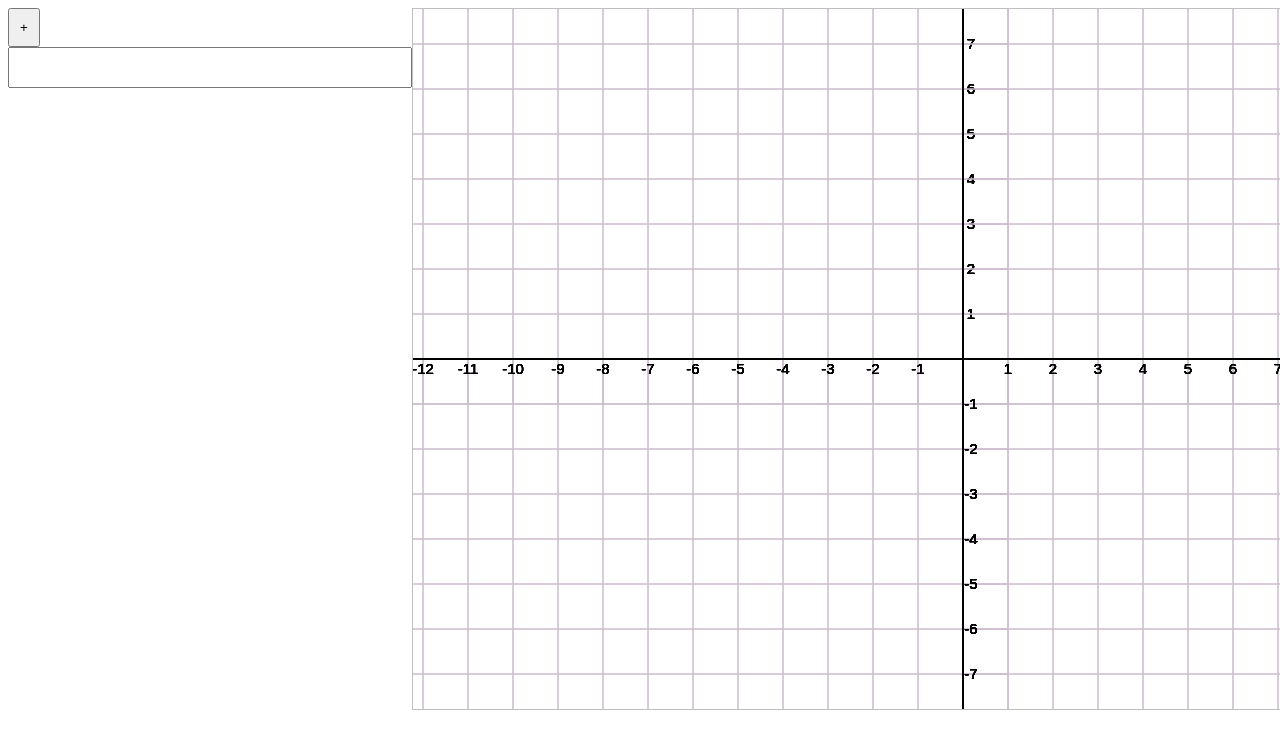
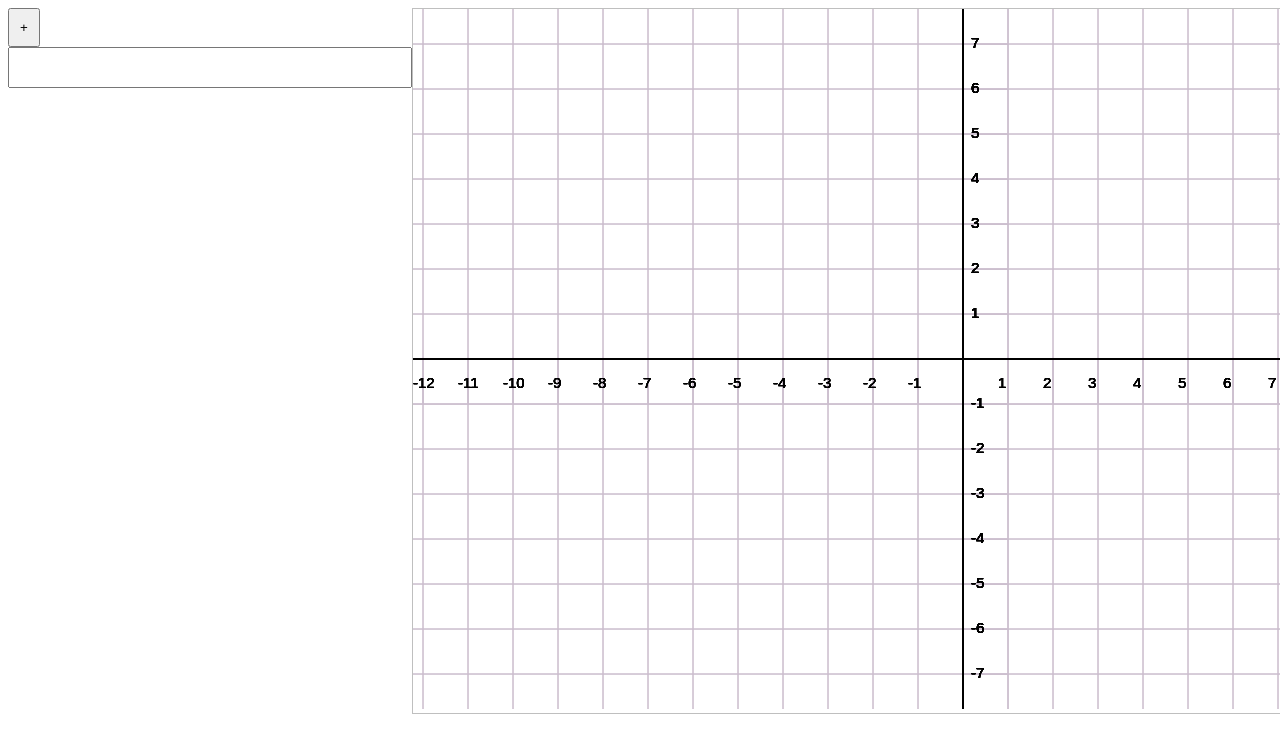
Before and after one commit to aabiji/quokka, a website built with Vite: page index.html in a window 1280 px wide. Shown: the top 748 px of the page. Built offline with nearby package versions, Linux system fonts and the light colour scheme.

Commit message:
Abstract away our canvas implementation

```diff
--- a/index.html
+++ b/index.html
@@ -12,7 +12,7 @@
                 <button id="add">+</button>
                 <div id="expressions"></div>
             </div>
-            <canvas id="graph"></canvas>
+            <div id="graph"><canvas></canvas></div>
         </div>
         <script type="module" src="/src/main.ts"></script>
     </body>
--- /dev/null
+++ b/src/canvas.ts
@@ -0,0 +1,82 @@
+
+function getElementRect(element: HTMLElement): DOMRect {
+    const cloned = element.cloneNode() as HTMLElement;
+    cloned.style.visibility = "hidden";
+    cloned.style.width = "fit-content";
+    document.body.appendChild(cloned);
+    const rect = cloned.getBoundingClientRect();
+    document.body.removeChild(cloned);
+    return rect;
+}
+
+export class Canvas {
+    width: number;
+    height: number;
+    centerX: number;
+    centerY: number;
+    ctx: CanvasRenderingContext2D;
+
+    constructor(element: HTMLCanvasElement, width: number, height: number) {
+        const dpr = window.devicePixelRatio;
+        this.width = width;
+        this.height = height;
+        this.centerX = Math.floor(width / 2);
+        this.centerY = Math.floor(height / 2);
+
+        element.width = width * dpr;
+        element.height = height * dpr;
+        element.style.width = `${width}px`;
+        element.style.height = `${height}px`;
+
+        this.ctx = element.getContext("2d", { alpha: false })!;
+        this.ctx.scale(dpr, dpr);
+    }
+
+    clear() {
+        this.ctx.beginPath();
+        this.ctx.fillStyle = "#ffffff";
+        this.ctx.rect(0, 0, this.width, this.height);
+        this.ctx.fill();
+    }
+
+    drawLine(
+        x1: number, y1: number, x2: number,
+        y2: number, color: string, thickness: number
+    ) {
+        this.ctx.strokeStyle = color;
+        this.ctx.lineWidth = thickness;
+        this.ctx.beginPath();
+        this.ctx.moveTo(x1, y1);
+        this.ctx.lineTo(x2, y2);
+        this.ctx.stroke();
+    }
+
+    drawRect(x: number, y: number, w: number, h: number, color: string) {
+        this.ctx.lineWidth = 1;
+        this.ctx.strokeStyle = color;
+        this.ctx.beginPath();
+        this.ctx.rect(x, y, w, h);
+        this.ctx.stroke();
+    }
+
+    // Instead of using the canvas api to draw text, we're directly
+    // positioning text using DOM nodes. We do this so that accessibility
+    // can be handled by the browser and so that the text is rendered better
+    drawText(text: string, x: number, y: number, size: number) {
+        const p = document.createElement("p");
+        p.innerText = text;
+        p.style.font = `normal normal ${size}px Arial`;
+
+        const canvasRect = this.ctx.canvas.getBoundingClientRect();
+        const textRect = getElementRect(p);
+        const realX = canvasRect.x + x - textRect.width / 2;
+        const realY = canvasRect.y + y - textRect.height / 2;
+
+        p.style.position = "absolute";
+        p.style.left = `${realX}px`;
+        p.style.top = `${realY}px`;
+
+        const container = document.getElementById("graph")!;
+        container.appendChild(p);
+    }
+}
--- a/src/main.ts
+++ b/src/main.ts
@@ -1,56 +1,5 @@
+import { Canvas } from "./canvas.ts";
 import { Expression } from "./lib/eval.ts";
-
-class Canvas {
-    width: number;
-    height: number;
-    centerX: number;
-    centerY: number;
-    ctx: CanvasRenderingContext2D;
-
-    constructor(element: HTMLCanvasElement, width: number, height: number) {
-        this.width = width * window.devicePixelRatio;
-        this.height = height * window.devicePixelRatio;
-        this.centerX = this.width / 2;
-        this.centerY = this.height / 2;
-
-        element.width = this.width;
-        element.height = this.height;
-        element.style.width = `${width}px`;
-        element.style.height = `${height}px`;
-        this.ctx = element.getContext("2d")!;
-    }
-
-    clear() {
-        this.ctx.clearRect(0, 0, this.width, this.height);
-    }
-
-    drawLine(
-        x1: number, y1: number, x2: number,
-        y2: number, color: string, thickness: number
-    ) {
-        this.ctx.strokeStyle = color;
-        this.ctx.lineWidth = thickness;
-        this.ctx.beginPath();
-        this.ctx.moveTo(x1, y1);
-        this.ctx.lineTo(x2, y2);
-        this.ctx.stroke();
-    }
-
-    drawSquare(x: number, y: number, size: number, color: string) {
-        this.ctx.lineWidth = 1;
-        this.ctx.strokeStyle = color;
-        this.ctx.beginPath();
-        this.ctx.rect(x, y, size, size);
-        this.ctx.stroke();
-    }
-
-    drawText(text: string, x: number, y: number, color: string, size: number) {
-        this.ctx.font = `normal normal ${size}px Arial`;
-        this.ctx.textAlign = "center";
-        this.ctx.fillStyle = color;
-        this.ctx.fillText(text, x, y);
-    }
-}
 
 const size = 45; // tile size
 let expressions: Expression[] = [];
@@ -72,17 +21,17 @@ function renderGraph(canvas: Canvas) {
             // axis and left and right of the vertical axis
             const [left, right] = [cx - x * size, cx + x * size];
             const [top, bottom] = [cy - y * size, cy + y * size];
-            canvas.drawSquare(left, top, size, gray);
-            canvas.drawSquare(right, top, size, gray);
-            canvas.drawSquare(right, bottom, size, gray);
-            canvas.drawSquare(left, bottom, size, gray);
+            canvas.drawRect(left, top, size, size, gray);
+            canvas.drawRect(right, top, size, size, gray);
+            canvas.drawRect(right, bottom, size, size, gray);
+            canvas.drawRect(left, bottom, size, size, gray);
 
             // Draw the horizantal and vertical axis labels
             if (x != numTilesX - 1 && y != numTilesY - 1 && x != 0 && y != 0) {
-                canvas.drawText(`${x}`, right, cy + 15, black, 15);
-                canvas.drawText(`-${x}`, left, cy + 15, black, 15);
-                canvas.drawText(`${y}`, cx + 8, top + 5, black, 15);
-                canvas.drawText(`-${y}`, cx + 8, bottom + 5, black, 15);
+                canvas.drawText(`${x}`, right - 10, cy, 15);
+                canvas.drawText(`-${x}`, left - 10, cy, 15);
+                canvas.drawText(`${y}`, cx + 8, top - 25, 15);
+                canvas.drawText(`-${y}`, cx + 8, bottom - 25, 15);
             }
         }
     }
@@ -168,8 +117,8 @@ function handleScroll(event: WheelEvent) {
 }
 
 window.onload = () => {
-    const canvasElement = document.getElementById("graph")!;
-    const canvas = new Canvas(canvasElement as HTMLCanvasElement, 1100, 700);
+    const canvasElement = document.getElementsByTagName("canvas")[0]!;
+    const canvas = new Canvas(canvasElement, 1100, 700);
     canvasElement.onwheel = (event) => handleScroll(event);
 
     const button = document.getElementById("add")!;
```
